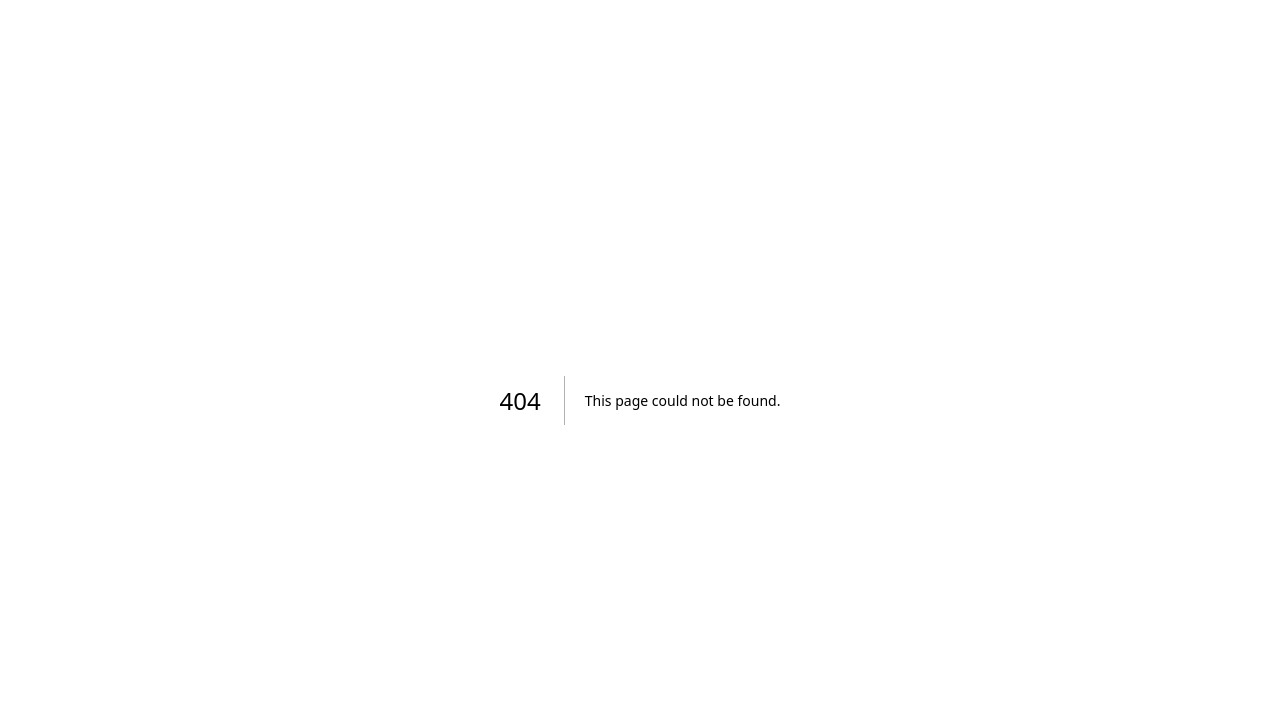
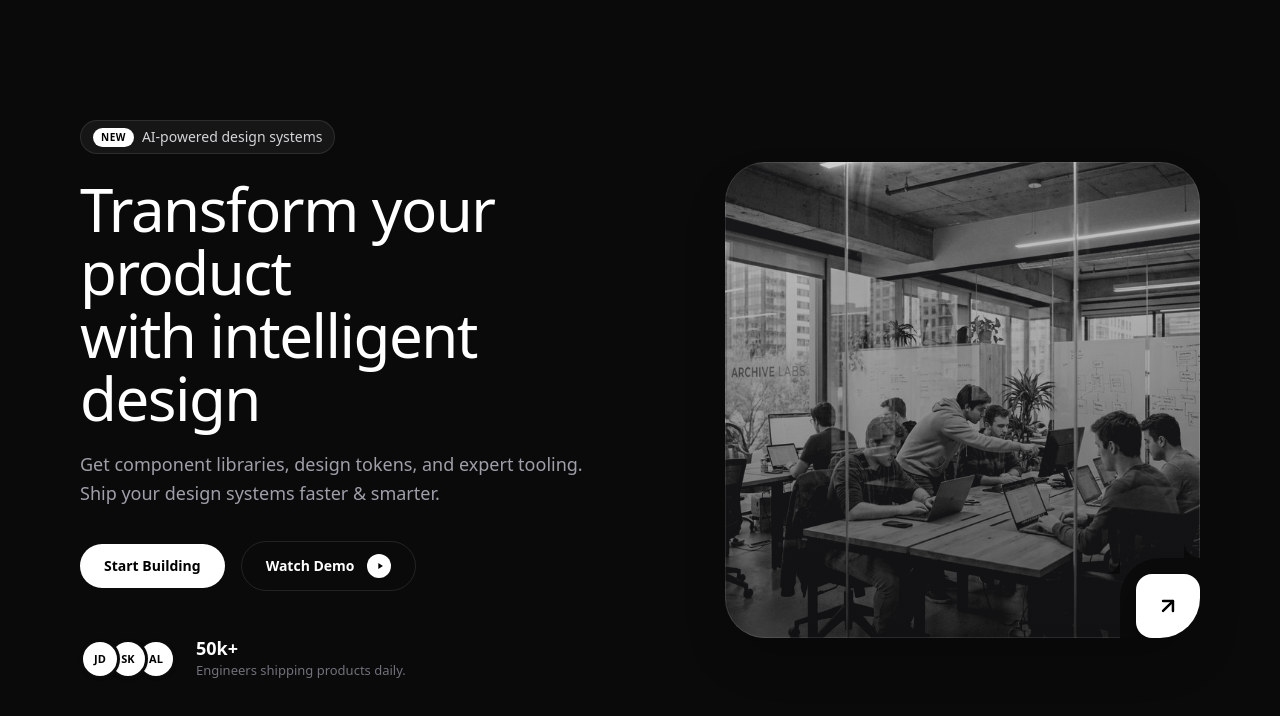
Before and after one commit to suryssss/Aoi, a Next.js app: page /ui/hero/hero2 in a window 1280 px wide. Before the commit this address had no page. Shown: the top 716 px of the page. Built offline with nearby package versions, Linux system fonts and the light colour scheme.

Commit message:
second hero section

```diff
--- /dev/null
+++ b/src/app/ui/hero/hero1/page.tsx
@@ -0,0 +1,13 @@
+import Hero1 from '@/components/Hero/Hero1'
+
+type Props = {}
+
+const page = (props: Props) => {
+    return (
+        <div>
+            <Hero1 />
+        </div>
+    )
+}
+
+export default page
--- /dev/null
+++ b/src/app/ui/hero/hero2/page.tsx
@@ -0,0 +1,14 @@
+import React from 'react'
+import Hero2 from '@/components/Hero/Hero2'
+
+type Props = {}
+
+const page = (props: Props) => {
+    return (
+        <div className="bg-[#0a0a0a] h-screen max-h-screen w-full overflow-hidden">
+            <Hero2 />
+        </div>
+    )
+}
+
+export default page
--- a/src/app/ui/hero/page.tsx
+++ b/src/app/ui/hero/page.tsx
@@ -1,5 +1,6 @@
 'use client'
 import Hero1 from "@/components/Hero/Hero1"
+import Link from "next/link"
 
 
 type Props = {}
@@ -7,7 +8,8 @@ type Props = {}
 const page = (props: Props) => {
   return (
     <div>
-      <Hero1 />
+      <Link href="/ui/hero/hero1"><button>Hero 1</button></Link>
+      <Link href="/ui/hero/hero2"><button>Hero 2</button></Link>
     </div>
   )
 }
--- a/src/components/Hero/Hero1.tsx
+++ b/src/components/Hero/Hero1.tsx
@@ -14,10 +14,9 @@ const Hero1 = (props: Props) => {
     const imagesRef = useRef<HTMLDivElement>(null)
 
     useEffect(() => {
-        // Text animation
+        const ctx = gsap.context(() => {
             if (textRef.current) {
-            const elements = textRef.current.children
-            gsap.fromTo(elements,
+                gsap.fromTo(textRef.current.children,
                     { y: 50, opacity: 0 },
                     {
                         y: 0,
@@ -33,15 +32,11 @@ const Hero1 = (props: Props) => {
                 )
             }
 
-        // Images animation
             if (imagesRef.current) {
-            const images = imagesRef.current.children
-            gsap.fromTo(images,
+                gsap.fromTo(imagesRef.current.children,
                     { y: 150, opacity: 0 },
                     {
-                    y: (index, target) => {
-                        return 0
-                    },
+                        y: 0,
                         opacity: 1,
                         duration: 1.2,
                         stagger: 0.15,
@@ -53,6 +48,9 @@ const Hero1 = (props: Props) => {
                     }
                 )
             }
+        })
+
+        return () => ctx.revert()
     }, [])
 
     return (
@@ -71,10 +69,10 @@ const Hero1 = (props: Props) => {
                     />
                 </div>
 
-                <div ref={textRef} className='z-10 relative flex flex-col items-center gap-8 pointer-events-none'>
-                    <h1 className='text-white font-semibold text-6xl text-center pointer-events-auto leading-tight'>Build Better Products With <br /> Powerful Analytics</h1>
-                    <p className='text-white/80 text-2xl  text-center pointer-events-auto'>Get deep insights into user behavior and make data-driven <br></br>decisions that accelerate your product growth</p>
-                    <div className='flex gap-6 pointer-events-auto mt-4'>
+                <div ref={textRef} className='z-10 relative flex flex-col items-center gap-8 '>
+                    <h1 className='text-white font-semibold text-6xl text-center  leading-tight'>Build Better Products With <br /> Powerful Analytics</h1>
+                    <p className='text-white/80 text-2xl  text-center '>Get deep insights into user behavior and make data-driven <br></br>decisions that accelerate your product growth</p>
+                    <div className='flex gap-6  mt-4'>
                         <button className='bg-white px-8 py-4 text-black font-medium rounded-full hover:bg-gray-200 transition-colors'>Start free trial</button>
                         <button className='px-8 py-4 bg-white/10 text-white font-medium rounded-full hover:bg-white/20 transition-colors'>See how it works</button>
                     </div>
--- /dev/null
+++ b/src/components/Hero/Hero2.tsx
@@ -0,0 +1,128 @@
+"use client";
+
+import React, { useEffect, useRef } from "react";
+import Image from "next/image";
+import { gsap } from "gsap";
+
+export default function Hero2() {
+    const containerRef = useRef<HTMLDivElement>(null);
+
+    useEffect(() => {
+        const ctx = gsap.context(() => {
+            gsap.from(".hero-stagger", {
+                y: 30,
+                opacity: 0,
+                duration: 0.8,
+                stagger: 0.1,
+                ease: "power3.out",
+                delay: 0.2
+            });
+            gsap.from(".hero-image", {
+                scale: 0.95,
+                opacity: 0,
+                duration: 1.2,
+                ease: "power3.out",
+                delay: 0.4
+            });
+        }, containerRef);
+        return () => ctx.revert();
+    }, []);
+
+    return (
+        <section
+            ref={containerRef}
+            className="w-full h-full bg-[#0a0a0a] flex items-center justify-center px-6 md:px-12 lg:px-20 overflow-hidden font-sans"
+        >
+            <div className="max-w-[1400px] w-full grid grid-cols-1 lg:grid-cols-[1.1fr_0.9fr] gap-10 lg:gap-16 items-center">
+
+                {/* Left Content Area */}
+                <div className="flex flex-col items-start z-10">
+                    {/* Top Badge */}
+                    <div className="hero-stagger flex items-center gap-2 px-3 py-1.5 rounded-full border border-white/10 bg-white/5 mb-6">
+                        <span className="bg-white text-black text-[10px] font-bold px-2 py-0.5 rounded-full uppercase tracking-wider">
+                            New
+                        </span>
+                        <span className="text-zinc-300 text-sm font-medium">
+                            AI-powered design systems
+                        </span>
+                    </div>
+
+                    <h1 className="hero-stagger text-white text-4xl md:text-[3.25rem] lg:text-6xl font-medium leading-[1.05] tracking-tight">
+                        Transform your product <br className="hidden xl:block" /> with intelligent design
+                    </h1>
+
+                    <p className="hero-stagger text-zinc-400 text-base md:text-lg mt-5 max-w-lg leading-relaxed font-normal">
+                        Get component libraries, design tokens, and expert tooling. Ship your design systems faster & smarter.
+                    </p>
+
+                    {/* Action Buttons */}
+                    <div className="hero-stagger flex flex-col sm:flex-row items-center gap-4 mt-8 w-full sm:w-auto">
+                        <button className="w-full sm:w-auto bg-white text-black px-6 py-3 rounded-full font-semibold text-sm hover:scale-105 transition-transform duration-300 ease-out">
+                            Start Building
+                        </button>
+                        <button className="w-full sm:w-auto group flex items-center justify-center gap-3 px-6 py-3 rounded-full border border-white/10 bg-transparent text-white font-semibold text-sm hover:bg-white/5 transition-colors duration-300">
+                            Watch Demo
+                            <div className="flex items-center justify-center w-6 h-6 bg-white text-black rounded-full group-hover:scale-110 transition-transform duration-300">
+                                <svg className="w-2.5 h-2.5 translate-x-[1px]" viewBox="0 0 24 24" fill="currentColor">
+                                    <path d="M8 5v14l11-7z" />
+                                </svg>
+                            </div>
+                        </button>
+                    </div>
+
+                    {/* Social Proof */}
+                    <div className="hero-stagger flex items-center gap-5 mt-10 md:mt-12">
+                        <div className="flex -space-x-3">
+                            <div className="w-10 h-10 rounded-full border-[3px] border-[#0a0a0a] bg-white flex items-center justify-center text-black text-[11px] font-bold z-30 shadow-sm">JD</div>
+                            <div className="w-10 h-10 rounded-full border-[3px] border-[#0a0a0a] bg-white flex items-center justify-center text-black text-[11px] font-bold z-20 shadow-sm">SK</div>
+                            <div className="w-10 h-10 rounded-full border-[3px] border-[#0a0a0a] bg-white flex items-center justify-center text-black text-[11px] font-bold z-10 shadow-sm">AL</div>
+                        </div>
+                        <div className="flex flex-col">
+                            <span className="text-white font-bold text-lg leading-none">50k+</span>
+                            <span className="text-zinc-500 text-[13px] font-medium mt-1">Engineers shipping products daily.</span>
+                        </div>
+                    </div>
+                </div>
+
+                {/* Right Image Area */}
+                <div className="hero-image relative w-full aspect-[4/3] lg:aspect-square max-h-[70vh] rounded-[2.5rem] bg-zinc-900 shadow-2xl overflow-hidden group">
+                    <Image
+                        src="/hero/heroimg2.png"
+                        alt="Engineers collaborating"
+                        fill
+                        className="object-cover opacity-80 mix-blend-lighten grayscale group-hover:grayscale-0 transition-all duration-700 ease-in-out group-hover:scale-105 group-hover:opacity-100"
+                        priority
+                    />
+
+                    <div className="absolute inset-0 bg-gradient-to-t from-[#0a0a0a]/50 to-transparent pointer-events-none" />
+
+                    <div className="absolute inset-0 rounded-[2.5rem] border border-white/10 pointer-events-none" />
+                    <div className="absolute bottom-0 right-0 bg-[#0a0a0a] pt-4 pl-4 rounded-tl-[2.5rem]">
+                        <svg className="absolute top-0 -left-4 w-4 h-4 text-[#0a0a0a]" fill="currentColor" viewBox="0 0 24 24">
+                            <path d="M24 0v24H0c13.255 0 24-10.745 24-24z" />
+                        </svg>
+                        <svg className="absolute -top-4 right-0 w-4 h-4 text-[#0a0a0a]" fill="currentColor" viewBox="0 0 24 24">
+                            <path d="M24 24H0V0c0 13.255 10.745 24 24 24z" />
+                        </svg>
+
+                        <button className="w-16 h-16 bg-white rounded-2xl flex items-center justify-center text-black hover:bg-zinc-200 transition-colors duration-300 shadow-xl cursor-pointer group/btn relative z-10">
+                            <svg
+                                className="w-6 h-6 -rotate-45 group-hover/btn:rotate-0 group-hover/btn:scale-110 transition-transform duration-500 ease-out"
+                                viewBox="0 0 24 24"
+                                fill="none"
+                                stroke="currentColor"
+                                strokeWidth="2.5"
+                                strokeLinecap="round"
+                                strokeLinejoin="round"
+                            >
+                                <path d="M5 12h14" />
+                                <path d="m12 5 7 7-7 7" />
+                            </svg>
+                        </button>
+                    </div>
+                </div>
+
+            </div>
+        </section>
+    );
+}
```
Also changed, not shown: public/hero/heroimg2.png (added). Lines whose indentation alone changed are shown as unchanged.
